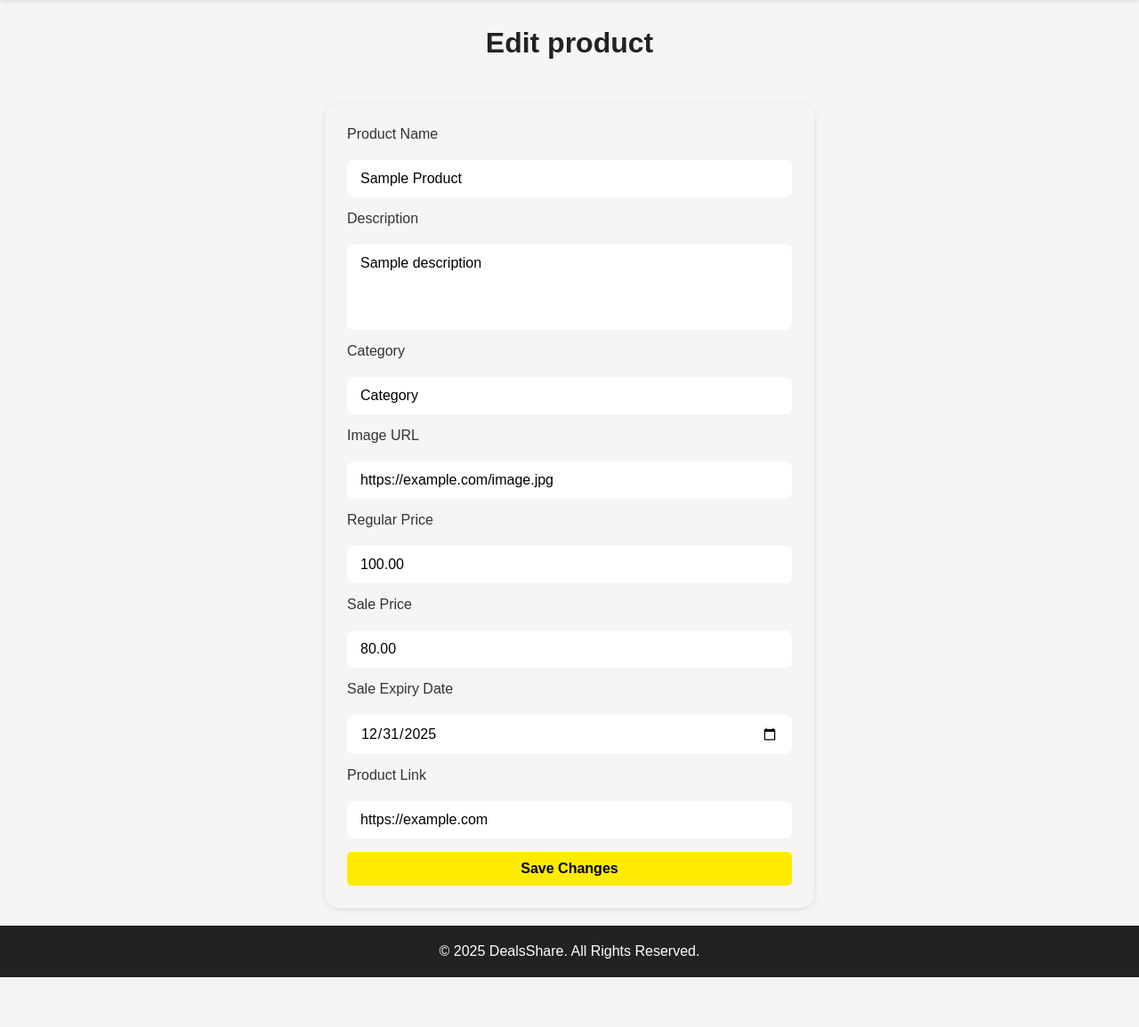
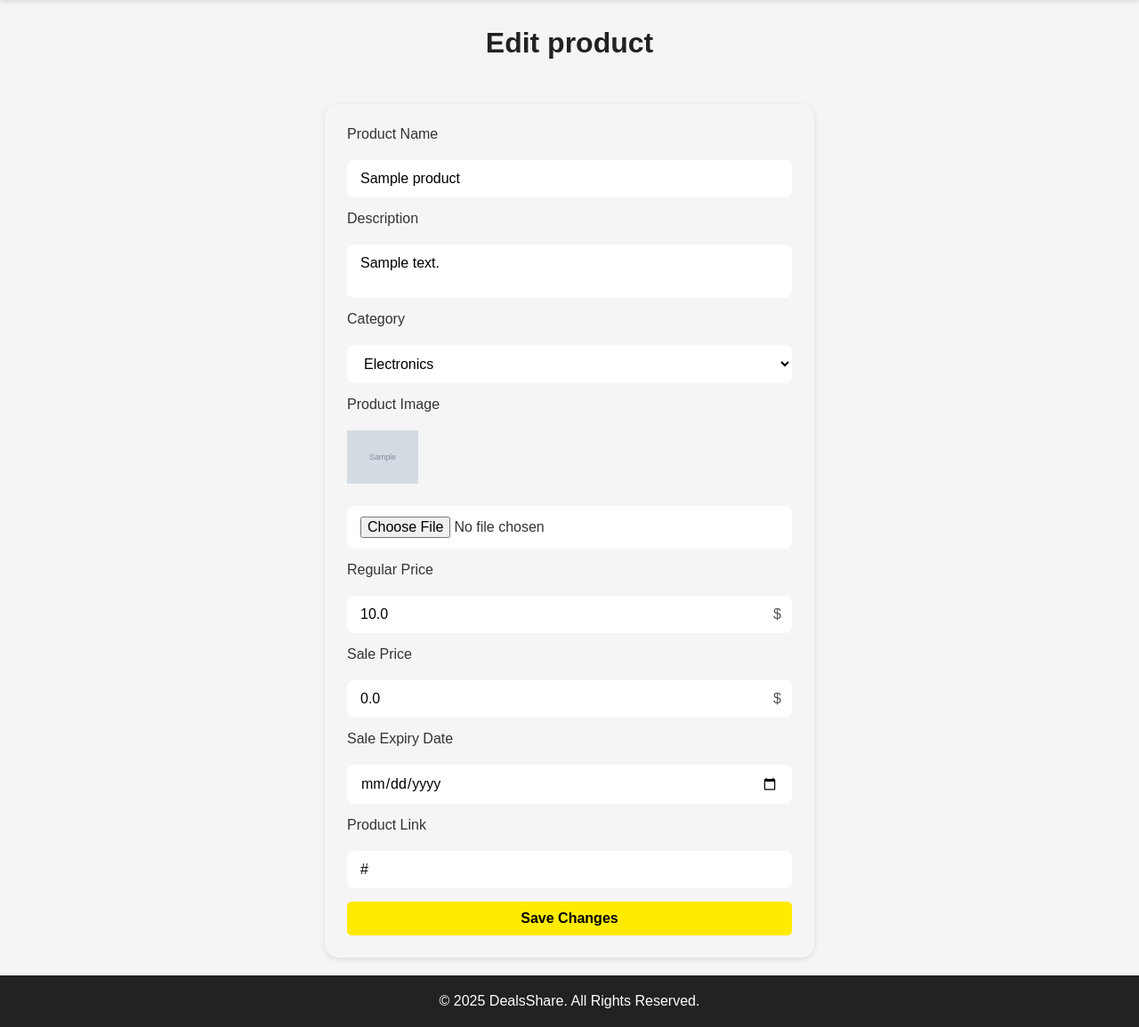
Before and after one commit to YehudaWieder/DealsShare, a Flask app: page /edit_product/1 in a window 1280 px wide. Shown: the part 70-1225 px from the top of the page at 89% size. Before the commit the page ends 1169 px from the top, so only its background shows below. Run offline with Flask 3, Linux system fonts and the light colour scheme; the visitor is signed in with stand-in values (Sample User, id 1); tables that the repository leaves empty hold one stand-in row (values such as "Sample post"); grey boxes marked "Sample" are stand-in pictures.

Commit message:
edit product

```diff
--- a/app.py
+++ b/app.py
@@ -7,7 +7,7 @@
 
 from routes.admin_routes import delete_user_by_id, edit_user_details, is_user_admin
 from routes.auth_routes import insert_new_user, user_login
-from routes.product_routes import delete_product_by_id, insert_new_product
+from routes.product_routes import delete_product_by_id, insert_new_product, update_product_in_db
 from routes.user_routes import delete_profile, edit_profile_details
 from database.user_crud import count_users, get_all_users, get_user
 from database.product_crud import count_products, count_user_products, get_product, get_products, get_user_products
@@ -64,6 +64,27 @@
 
     return render_template('product.html', message=msg, product=product)
 
+@app.route('/add_product', methods=['GET', 'POST'])
+def add_product():
+    """
+    Handle form submission to add a new product
+    """
+    if "user_id" not in session:
+        return redirect(url_for('login', message="Please login first"))
+
+    msg = request.args.get("message")
+
+    if request.method == 'POST':
+        form_data = request.form
+        file = request.files.get("image")
+        user_id = session.get("user_id")
+
+        result = insert_new_product(form_data, file, user_id)
+        if result["success"]:
+            return redirect(url_for('product', product_id=result["product_id"], message=result["message"]))
+        else:
+            return render_template('add_product.html', message=result["message"])
+    return render_template('add_product.html', message=msg)
 
 @app.route('/edit_product/<int:product_id>', methods=['GET', 'POST'])
 def edit_product(product_id):
@@ -85,7 +106,7 @@
         form_data = request.form
         file = request.files.get("image")
 
-        result = insert_new_product(form_data, file, user["user_id"], product_id=product_id)
+        result = update_product_in_db(form_data, file)
         if result["success"]:
             return redirect(url_for('product', product_id=product_id, message=result["message"]))
         else:
@@ -93,28 +114,6 @@
 
     return render_template('edit_product.html', message=msg, product=product)
 
-
-@app.route('/add_product', methods=['GET', 'POST'])
-def add_product():
-    """
-    Handle form submission to add a new product
-    """
-    if "user_id" not in session:
-        return redirect(url_for('login', message="Please login first"))
-
-    msg = request.args.get("message")
-
-    if request.method == 'POST':
-        form_data = request.form
-        file = request.files.get("image")
-        user_id = session.get("user_id")
-
-        result = insert_new_product(form_data, file, user_id)
-        if result["success"]:
-            return redirect(url_for('product', product_id=result["product_id"], message=result["message"]))
-        else:
-            return render_template('add_product.html', message=result["message"])
-    return render_template('add_product.html', message=msg)
 
 """ ------------------------
    Users routes
@@ -192,7 +191,12 @@
 
         elif which_form == 'delete product':
             result = delete_product_by_id(request.form)
-            return render_template('profile.html', message=msg, products=products, page=page, total_pages=total_pages, user=user)
+
+            total_count = count_user_products(user_id)
+            total_pages = ceil(total_count / PRODUCTS_PER_PAGE)
+            products = get_user_products(offset=offset, limit=PRODUCTS_PER_PAGE, user_id=user_id)
+
+            return render_template('profile.html', message=result['message'], products=products, page=page, total_pages=total_pages, user=user)
 
     return render_template('profile.html', message=msg, products=products, page=page, total_pages=total_pages, user=user)
 
--- a/database/product_crud.py
+++ b/database/product_crud.py
@@ -102,7 +102,7 @@
         for row in result
     ]
 
-def update_product(user_id, product_id, name=None, description=None, category=None,
+def update_product(product_id, name=None, description=None, category=None,
                    image_url=None, regular_price=None, discount_price=None,
                    deal_expiry=None, link=None):
     """
@@ -139,7 +139,7 @@
     if not fields:
         return False  # Nothing to update
 
-    params.append(user_id, product_id)
+    params.append(product_id)
     query = f"UPDATE products SET {', '.join(fields)} WHERE id = ?"
     run_query(query, tuple(params))
     return True
--- a/templates/edit_product.html
+++ b/templates/edit_product.html
@@ -47,33 +47,50 @@
 
         <!-- form container -->
         <div class="container">
-            <form action="/edit_product" method="POST" class="product-form">
+            <form action="{{ url_for('edit_product', product_id=product['id']) }}" method="POST" enctype="multipart/form-data" class="product-form">
                 <!-- Hidden field for product ID -->
-                <input type="hidden" name="product_id" value="123">
+                <input type="hidden" name="product_id" value="{{ product['id'] }}">
 
                 <label for="name">Product Name</label>
-                <input type="text" id="name" name="name" value="Sample Product" required>
+                <input type="text" id="name" name="name" value="{{ product['name'] }}" required>
 
                 <label for="description">Description</label>
-                <textarea id="description" name="description" rows="4" required>Sample description</textarea>
+                <textarea id="description" name="description" rows="2" maxlength="50">{{ product['description'] }}</textarea>
 
                 <label for="category">Category</label>
-                <input type="text" id="category" name="category" value="Category" required>
+                <select id="category" name="category" required>
+                    <option value="" disabled {% if not product['category'] %}selected{% endif %}>Select a category</option>
+                    {% set categories = ['electronics', 'books', 'clothing', 'home', 'toys'] %}
+                    {% for cat in categories %}
+                        <option value="{{ cat }}" {% if product['category'] == cat %}selected{% endif %}>
+                            {{ cat|capitalize }}
+                        </option>
+                    {% endfor %}
+                </select>
 
-                <label for="image_url">Image URL</label>
-                <input type="url" id="image_url" name="image_url" value="https://example.com/image.jpg">
+                <label for="image">Product Image</label>
+                <img src="{{ url_for('static', filename='uploads/' ~ product['image_url'].split('/')[-1]) }}"
+                alt="Current product image" style="max-width:80px; display:block; margin-bottom:10px;">
+                <input type="file" id="image" name="image" accept="image/*">
+
 
                 <label for="regular_price">Regular Price</label>
-                <input type="number" id="regular_price" name="regular_price" value="100.00" step="0.01" required>
+                <div class="input-wrapper">
+                    <span class="currency">$</span>
+                    <input type="number" id="regular_price" name="regular_price" step="0.01" value="{{ product['regular_price'] }}" required>
+                </div>
 
-                <label for="sale_price">Sale Price</label>
-                <input type="number" id="sale_price" name="sale_price" value="80.00" step="0.01" required>
+                <label for="discount_price">Sale Price</label>
+                <div class="input-wrapper">
+                    <span class="currency">$</span>
+                    <input type="number" id="discount_price" name="discount_price" step="0.01" value="{{ product['discount_price'] }}" required>
+                </div>
 
-                <label for="expiry_date">Sale Expiry Date</label>
-                <input type="date" id="expiry_date" name="expiry_date" value="2025-12-31">
+                <label for="deal_expiry">Sale Expiry Date</label>
+                <input type="date" id="deal_expiry" name="deal_expiry" value="{{ product['deal_expiry'] }}">
 
                 <label for="link">Product Link</label>
-                <input type="url" id="link" name="link" value="https://example.com">
+                <input type="url" id="link" name="link" value="{{ product['product_link'] }}">
 
                 <button type="submit" class="btn">Save Changes</button>
             </form>
--- a/templates/product.html
+++ b/templates/product.html
@@ -52,14 +52,14 @@
                     <path d="M13.5 1a1.5 1.5 0 1 0 0 3 1.5 1.5 0 0 0 0-3M11 2.5a2.5 2.5 0 1 1 .603 1.628l-6.718 3.12a2.5 2.5 0 0 1 0 1.504l6.718 3.12a2.5 2.5 0 1 1-.488.876l-6.718-3.12a2.5 2.5 0 1 1 0-3.256l6.718-3.12A2.5 2.5 0 0 1 11 2.5m-8.5 4a1.5 1.5 0 1 0 0 3 1.5 1.5 0 0 0 0-3m11 5.5a1.5 1.5 0 1 0 0 3 1.5 1.5 0 0 0 0-3"/>
                 </svg>
             </div>
-            <img src="{{ url_for('static', filename=product["image_url"]) }}" alt="Product Image">
+            <img src="{{ url_for('static', filename=product['image_url']) }}" alt="Product Image">
             <div class="product-info">
                 <h3>{{ product["name"] }}</h3>
                 <p>{{ product["description"] }}</p>
                 <p class="regular_price">$ {{ product["regular_price"] }}</p>
                 <p class="price">$ {{ product["discount_price"] }}</p>
                 <h6>Deal expires on: {{ product["deal_expiry"] }}</h6>
-                <a href="{{ product["product_link"] }}" target="_blank" rel="noopener noreferrer">
+                <a href="{{ product['product_link'] }}" target="_blank" rel="noopener noreferrer">
                     <button class="btn">Buy Now</button>
                 </a>
             </div>
```
Also changed, not shown: routes/product_routes.py (+60 -13 lines), templates/add_product.html (+5 -5 lines), templates/profile.html (+7 -8 lines).
